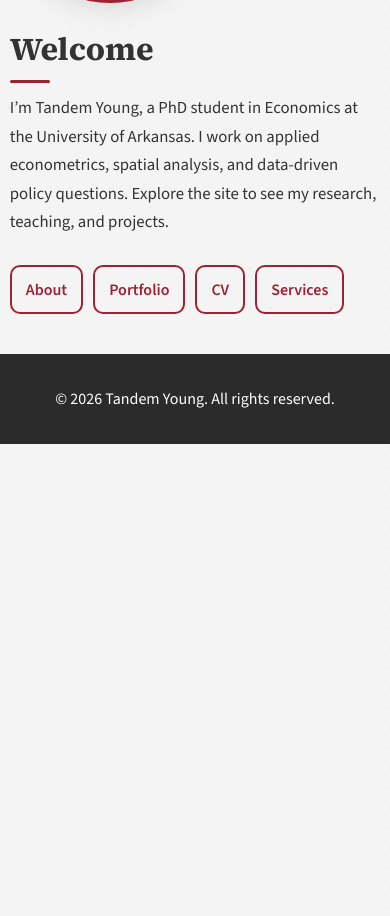
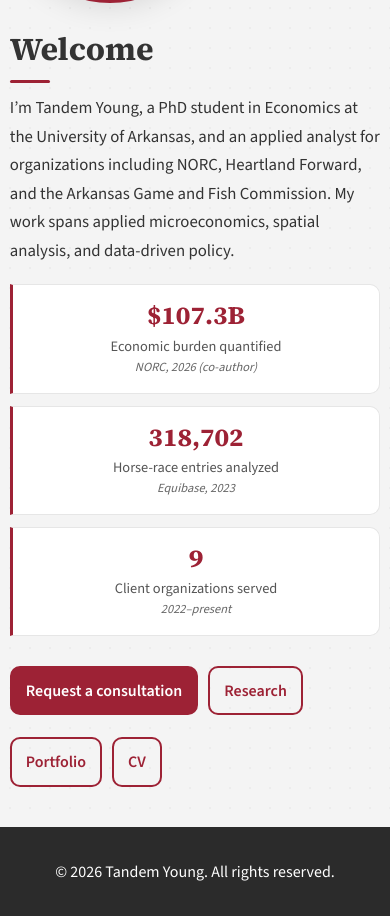
Before and after one commit to TandemYoung/tandemyoung.github.io, a Jekyll site: the page built from index.html, in a window 390 px wide, cut to the strip 782-1698 px from the top of the page. Built offline with Jekyll 4.4.1, drawn with Linux system fonts in a browser that asks for light colours; before the commit the page ends 1226 px from its top, so only the background shows below that.

Commit message:
Add stats strip and primary CTA to home page hero
Restructure index hero with three-stat credibility strip
(NORC burden estimate, race entries analyzed, client count),
promote "Request a consultation" to a filled primary button,
and rewrite the lede to name both academic and consulting roles.

Co-Authored-By: Claude Opus 4.7 (1M context) <noreply@anthropic.com>

```diff
--- a/css/styles.css
+++ b/css/styles.css
@@ -272,6 +272,16 @@ footer a:hover {
   transform: translateY(-1px);
 }
 
+.btn-primary {
+  background: var(--color-accent);
+  color: var(--color-white);
+}
+
+.btn-primary:hover {
+  background: var(--color-accent-light);
+  color: var(--color-white);
+}
+
 form button.btn,
 form button {
   padding: var(--space-sm);
@@ -475,6 +485,47 @@ tbody tr:nth-child(even) {
   display: flex;
   flex-wrap: wrap;
   gap: var(--space-sm);
+}
+
+.home-stats {
+  display: grid;
+  grid-template-columns: repeat(3, 1fr);
+  gap: var(--space-md);
+  margin: var(--space-xl) 0 var(--space-lg);
+  padding: 0;
+  max-width: var(--max-width-text);
+}
+
+.home-stats .stat {
+  padding: var(--space-base) var(--space-md);
+  background: var(--color-surface);
+  border: 1px solid var(--color-border);
+  border-left: 3px solid var(--color-accent);
+  border-radius: 0 var(--radius-md) var(--radius-md) 0;
+  text-align: center;
+}
+
+.stat-value {
+  font-family: var(--font-family-heading);
+  font-size: 1.6rem;
+  font-weight: 700;
+  color: var(--color-accent);
+  line-height: 1.15;
+}
+
+.stat-label {
+  margin: var(--space-xs) 0 0;
+  font-size: var(--font-size-sm);
+  color: var(--color-text-muted);
+  line-height: 1.4;
+}
+
+.stat-source {
+  display: block;
+  font-style: italic;
+  font-size: 0.78rem;
+  color: var(--color-text-light);
+  margin-top: 0.125rem;
 }
 
 /* ==========================================================================
@@ -1010,6 +1061,10 @@ tbody tr:nth-child(even) {
   .project-grid {
     grid-template-columns: 1fr;
   }
+
+  .home-stats {
+    grid-template-columns: 1fr;
+  }
 }
 
 /* ==========================================================================
--- a/index.html
+++ b/index.html
@@ -17,15 +17,40 @@ title: Tandem Young - Home
     <div class="home-content">
       <h2>Welcome</h2>
       <p class="home-lede">
-        I’m Tandem Young, a PhD student in Economics at the University of Arkansas. I work on applied econometrics,
-        spatial analysis, and data-driven policy questions. Explore the site to see my research, teaching, and projects.
+        I’m Tandem Young, a PhD student in Economics at the University of Arkansas, and an applied
+        analyst for organizations including NORC, Heartland Forward, and the Arkansas Game and Fish
+        Commission. My work spans applied microeconomics, spatial analysis, and data-driven policy.
       </p>
 
+      <div class="home-stats">
+        <div class="stat">
+          <div class="stat-value">$107.3B</div>
+          <p class="stat-label">
+            Economic burden quantified
+            <span class="stat-source">NORC, 2026 (co-author)</span>
+          </p>
+        </div>
+        <div class="stat">
+          <div class="stat-value">318,702</div>
+          <p class="stat-label">
+            Horse-race entries analyzed
+            <span class="stat-source">Equibase, 2023</span>
+          </p>
+        </div>
+        <div class="stat">
+          <div class="stat-value">9</div>
+          <p class="stat-label">
+            Client organizations served
+            <span class="stat-source">2022–present</span>
+          </p>
+        </div>
+      </div>
+
       <div class="home-actions">
-        <a class="btn" href="{{ 'about.html' | relative_url }}">About</a>
+        <a class="btn btn-primary" href="{{ 'services.html' | relative_url }}">Request a consultation</a>
+        <a class="btn" href="{{ 'research.html' | relative_url }}">Research</a>
         <a class="btn" href="{{ 'portfolio.html' | relative_url }}">Portfolio</a>
         <a class="btn" href="{{ 'cv.html' | relative_url }}">CV</a>
-        <a class="btn" href="{{ 'services.html' | relative_url }}">Services</a>
       </div>
     </div>
   </div>
```
